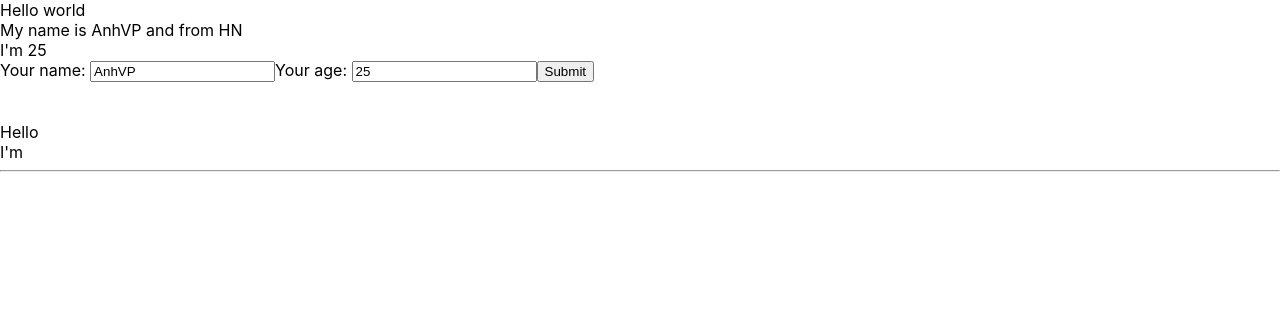
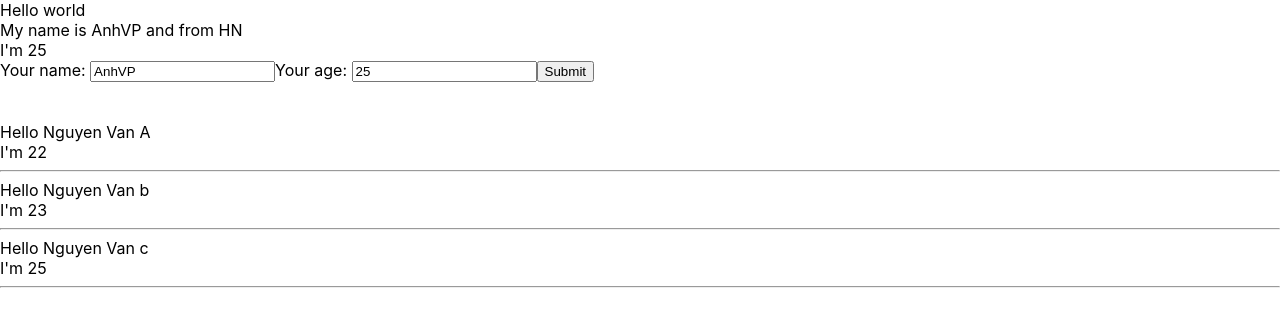
Before and after one commit to hnapv/base-react-redux, a React (Create React App) app: page / in a window 1280 px wide. Shown: the top 326 px of the page. Built offline with nearby package versions, Linux system fonts and the light colour scheme.

Commit message:
update code 150223

```diff
--- a/src/components/DisplayInfo.js
+++ b/src/components/DisplayInfo.js
@@ -3,12 +3,19 @@
 class DisplayInfo extends React.Component{
     render(){
         //prop
-        console.log(this.props)
-        const {age,name}= this.props
+        const {listUsers}= this.props
         return(
             <div>
-                <div> Hello {name}</div>
-                <div> I'm {age}</div>
+                {listUsers.map(a=>{
+                    return(
+                        <div key={a.id}>
+                        <div> Hello {a.name}</div>
+                        <div> I'm {a.age}</div>
+                        <hr/>
+                    </div>
+                    )
+                })}
+
             </div>
         )
     }
--- a/src/components/MyComponents.js
+++ b/src/components/MyComponents.js
@@ -23,7 +23,7 @@
                 <UserInfo />
                 <br /><br />
                 <DisplayInfo listUsers={this.state.listUsers} />
-                <hr />
+
             </div>
         )
     }
--- a/src/index.js
+++ b/src/index.js
@@ -8,9 +8,9 @@
 const root = ReactDOM.createRoot(document.getElementById('root'));
 root.render(
   <Provider store={store}>
-    <React.StrictMode>
+    {/* <React.StrictMode> */}
       <App />
-    </React.StrictMode>
+    {/* </React.StrictMode> */}
   </Provider>
 );
 
```
